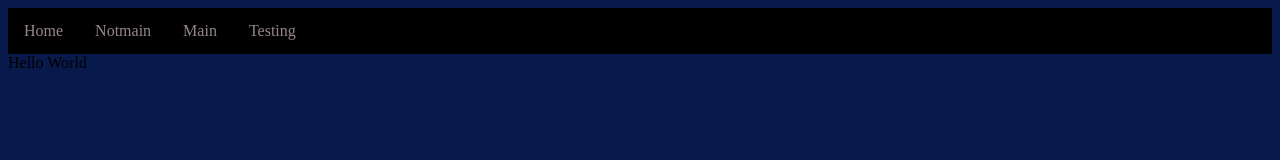
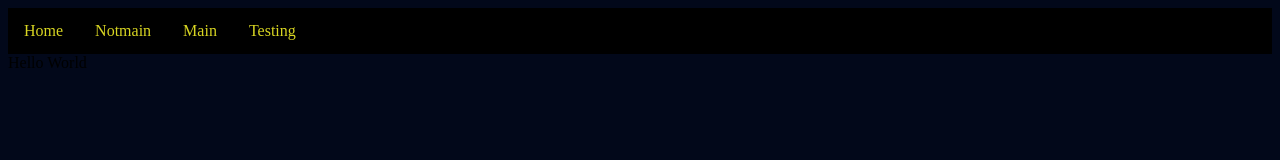
Before and after one commit to SavourEanna/glENDA, a plain HTML site: page index.html in a window 1280 px wide. Drawn offline with Linux system fonts and the light colour scheme.

Commit message:
changed colours

```diff
--- a/index.html
+++ b/index.html
@@ -17,7 +17,7 @@ li {
 
 li a {
   display: block;
-  color: rgb(150, 135, 135);
+  color: rgb(216, 213, 34);
   text-align: center;
   padding: 14px 16px;
   text-decoration: none;
--- a/style.css
+++ b/style.css
@@ -1,3 +1,3 @@
 body {
-    background-color: rgb(8, 26, 75);
+    background-color: rgb(2, 8, 26);
 }
```
Also changed, not shown: main.html (+1 -1 lines), notmain.html (+1 -1 lines), testing.html (+1 -1 lines).
